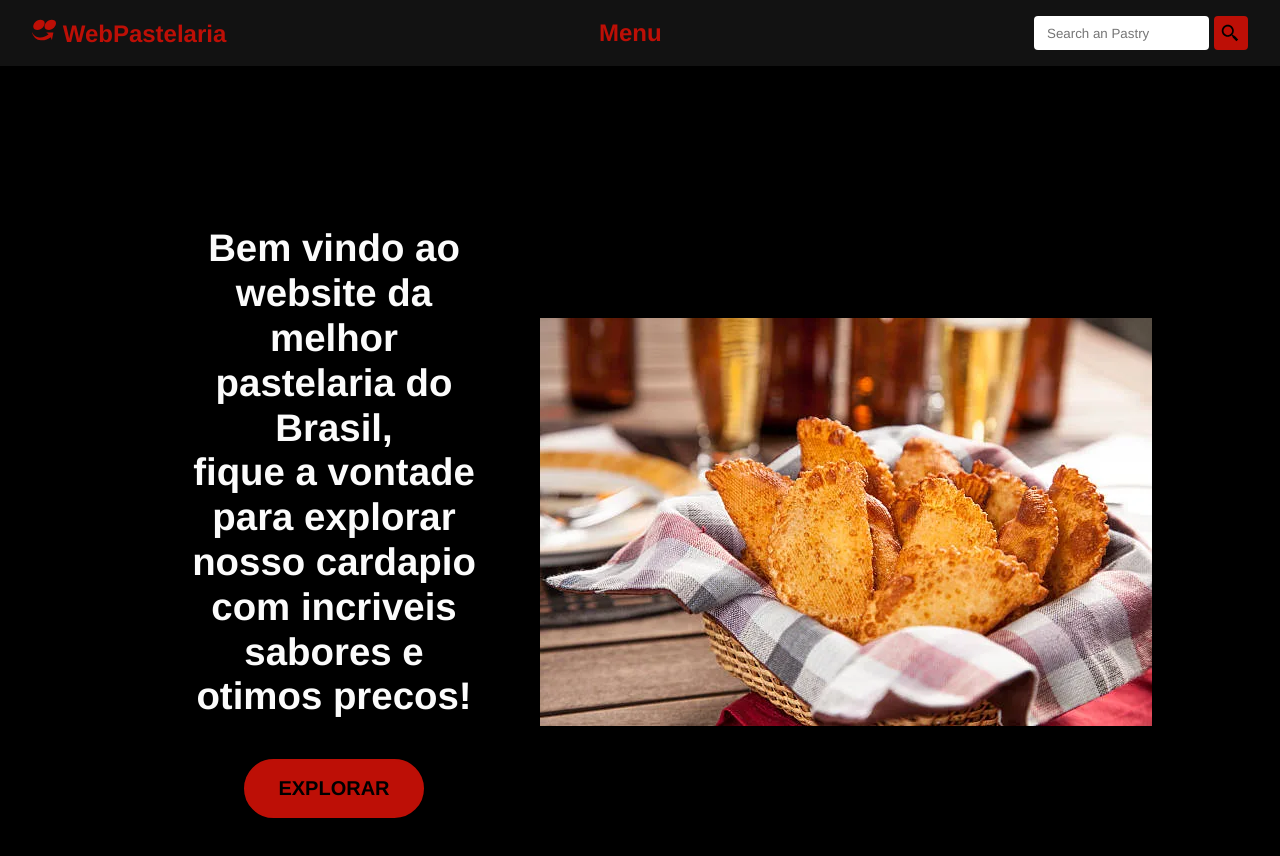
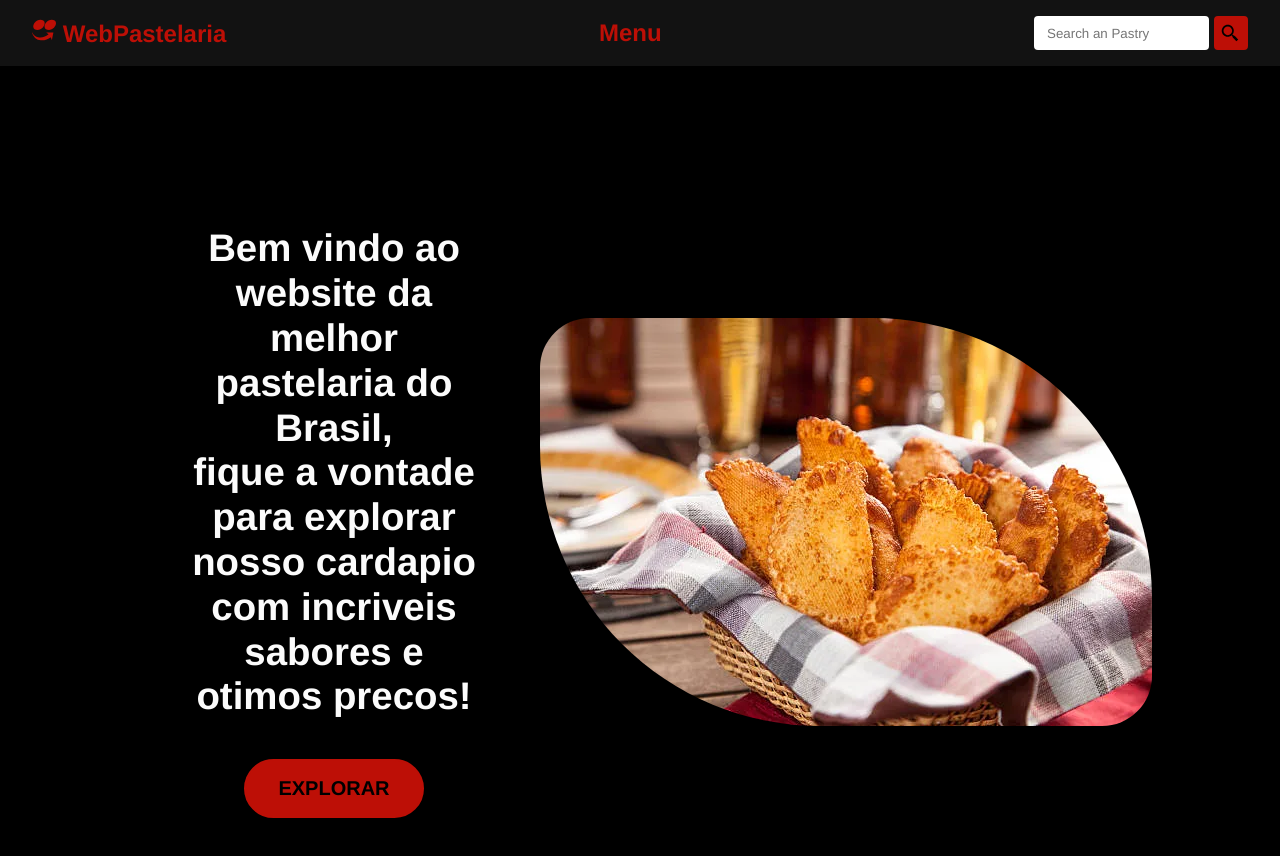
Before and after one commit to devLucasAquino/pastelaria-web, a React (Vite) app: page / in a window 1280 px wide. Shown: the top 856 px of the page. Built offline with nearby package versions, Linux system fonts and the light colour scheme.

Commit message:
style: style img home

```diff
--- a/src/pages/Home.css
+++ b/src/pages/Home.css
@@ -3,6 +3,10 @@
     justify-content: space-between;
     align-items: center;
     padding: 8rem;
+}
+
+.home header img{
+    border-radius: 50px 280px 50px 280px;
 }
 
 .home header section{
```
